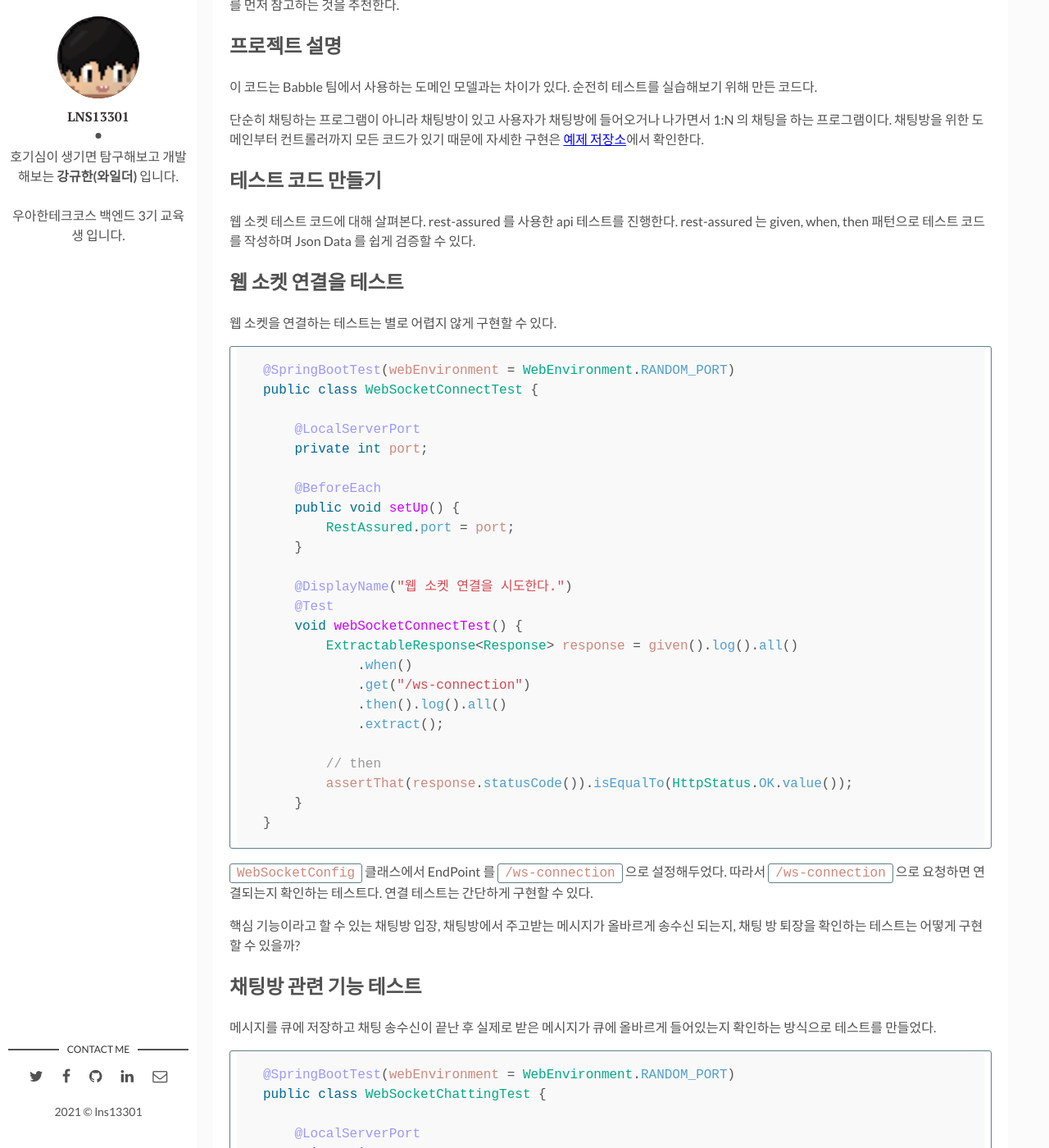
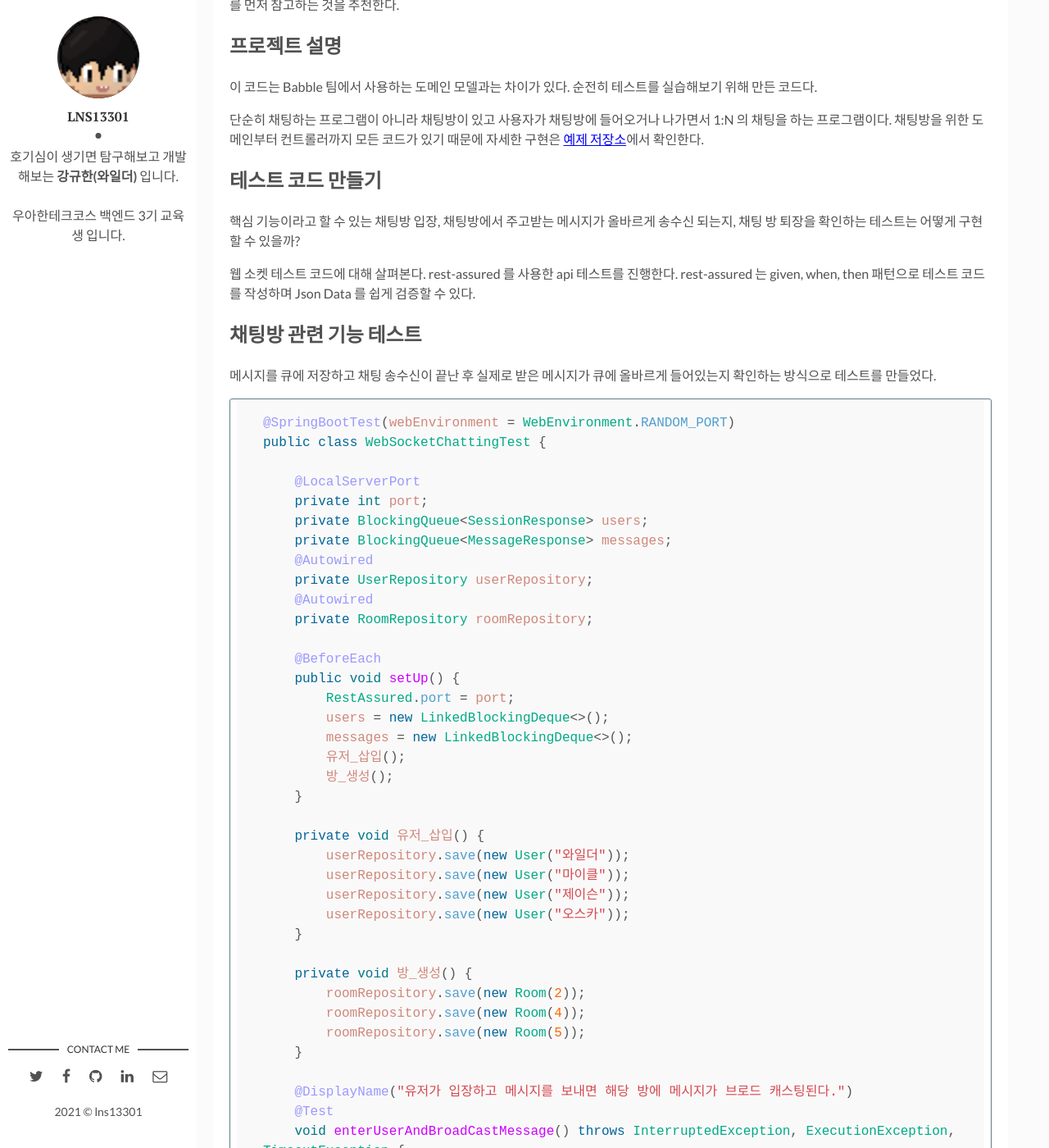
Before and after one commit to lns13301/github-blog, a Jekyll site: the page built from _posts/2021-11-21-web-socket-test.md, in a window 1280 px wide and 1400 px high, scrolled down 853 px. Shown: the whole window at 82% size. Built offline with Jekyll 4.4.1, drawn with Linux system fonts in a browser that asks for light colours; comment, search, counter and statistics services are not loaded.

Commit message:
docs: 웹 소켓 관련 포스트 잘못 설명한 내용 수정

````diff
--- a/_posts/2021-11-21-web-socket-test.md
+++ b/_posts/2021-11-21-web-socket-test.md
@@ -25,46 +25,9 @@ Babble 팀의 데모데이 날 부스에서 질문을 받았다. "웹 소켓은
 
 ## 테스트 코드 만들기
 
-웹 소켓 테스트 코드에 대해 살펴본다. rest-assured 를 사용한 api 테스트를 진행한다. rest-assured 는 given, when, then 패턴으로 테스트 코드를 작성하며 Json Data 를 쉽게 검증할 수 있다.
-
-
-
-## 웹 소켓 연결을 테스트
-
-웹 소켓을 연결하는 테스트는 별로 어렵지 않게 구현할 수 있다.
-
-```java
-@SpringBootTest(webEnvironment = WebEnvironment.RANDOM_PORT)
-public class WebSocketConnectTest {
-
-    @LocalServerPort
-    private int port;
-
-    @BeforeEach
-    public void setUp() {
-        RestAssured.port = port;
-    }
-
-    @DisplayName("웹 소켓 연결을 시도한다.")
-    @Test
-    void webSocketConnectTest() {
-        ExtractableResponse<Response> response = given().log().all()
-            .when()
-            .get("/ws-connection")
-            .then().log().all()
-            .extract();
-
-        // then
-        assertThat(response.statusCode()).isEqualTo(HttpStatus.OK.value());
-    }
-}
-```
-
-`WebSocketConfig` 클래스에서 EndPoint 를 `/ws-connection` 으로 설정해두었다. 따라서 `/ws-connection` 으로 요청하면 연결되는지 확인하는 테스트다. 연결 테스트는 간단하게 구현할 수 있다.
-
 핵심 기능이라고 할 수 있는 채팅방 입장, 채팅방에서 주고받는 메시지가 올바르게 송수신 되는지, 채팅 방 퇴장을 확인하는 테스트는 어떻게 구현할 수 있을까?
 
-
+웹 소켓 테스트 코드에 대해 살펴본다. rest-assured 를 사용한 api 테스트를 진행한다. rest-assured 는 given, when, then 패턴으로 테스트 코드를 작성하며 Json Data 를 쉽게 검증할 수 있다.
 
 ## 채팅방 관련 기능 테스트
 
@@ -110,7 +73,7 @@ public class WebSocketChattingTest {
     void enterUserAndBroadCastMessage() throws InterruptedException, ExecutionException, TimeoutException {
         Room room = roomRepository.findAll().get(0);
         User user = userRepository.findAll().get(0);
-     	  UserResponse expectedUser = UserResponse.from(user);
+          UserResponse expectedUser = UserResponse.from(user);
         MessageResponse expected = new MessageResponse(user.getId(), "채팅을 보내 봅니다.");
 
         // Settings
````
